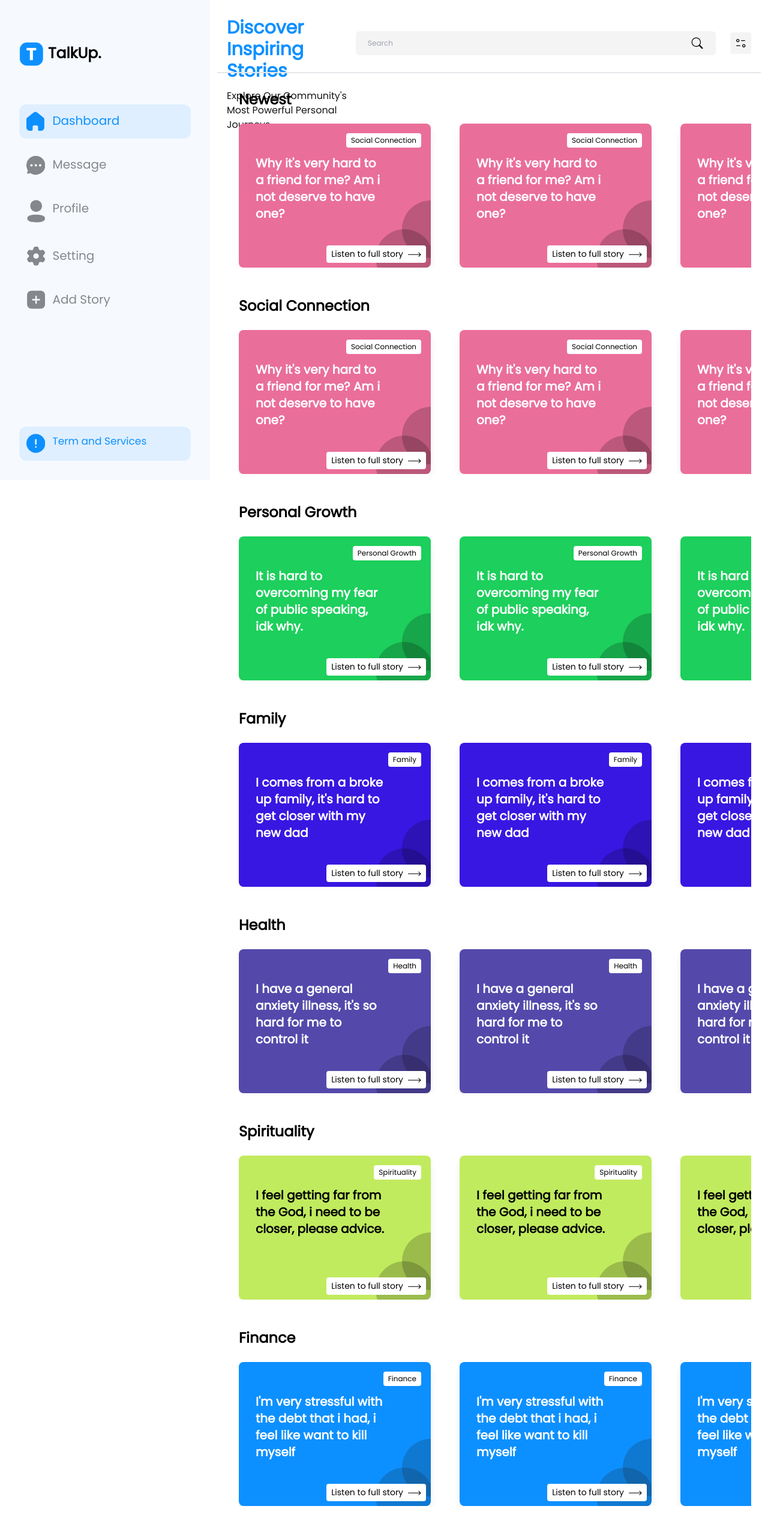
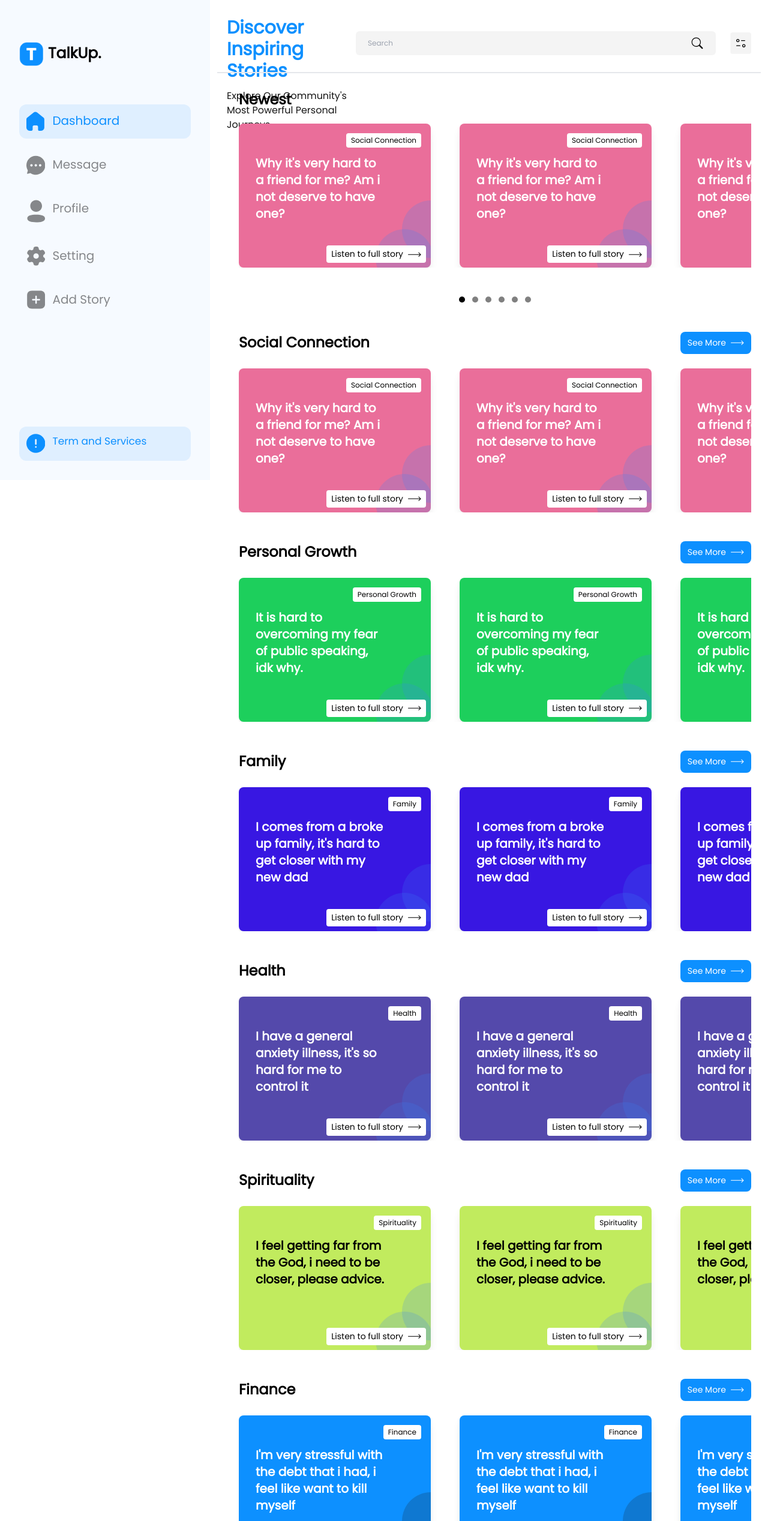
Before and after one commit to putubgs/talkup_chat, a Next.js app: page / in a window 1280 px wide. Shown: the top 2535 px of the page at 60% size. Built offline with nearby package versions, Linux system fonts and the light colour scheme.

Commit message:
Perfecting the dasboard

```diff
--- a/src/app/page.tsx
+++ b/src/app/page.tsx
@@ -1,4 +1,5 @@
-import React from "react";
+"use client";
+import React, { useState, useEffect, useRef } from "react";
 import Navigation from "@/components/navigation";
 import FilterIcon from "@/components/icons/FilterIcon";
 import SearchIcon from "@/components/icons/SearchIcon";
@@ -8,6 +9,33 @@ import StoryCard from "@/components/StoryCard";
 import { cardData } from "@/dummy/stories";
 
 const Home: React.FC = () => {
+  const [activeIndex, setActiveIndex] = useState(0);
+  const cardRef = useRef<HTMLDivElement | null>(null);
+
+  useEffect(() => {
+    const currentRef = cardRef.current;
+
+    const handleScroll = () => {
+      if (currentRef) {
+        const index = Math.round(currentRef.scrollLeft / 190);
+        setActiveIndex(index);
+      }
+    };
+
+    if (currentRef) {
+      currentRef.addEventListener("scroll", handleScroll);
+
+      // return a cleanup function to remove the event listener
+      return () => {
+        currentRef.removeEventListener("scroll", handleScroll);
+      };
+    }
+  }, []); // empty dependency array because useEffect runs only once after initial render
+
+  const handleClickIndicator = (index: number) => {
+    setActiveIndex(index);
+  };
+
   return (
     <Navigation>
       <section className="flex flex-col min-w-0">
@@ -44,21 +72,47 @@ const Home: React.FC = () => {
               <p className="text-2xl font-bold">Newest</p>
             </div>
 
-            <div className="flex space-x-12 hide-scrollbar scrollbar-hide overflow-y-hidden overflow-x-scroll min-w-0">
-              {cardData.map((card) => (
+            <div
+              ref={cardRef as React.RefObject<HTMLDivElement>}
+              className="flex space-x-12 hide-scrollbar scrollbar-hide overflow-x-scroll min-w-0"
+            >
+              {cardData.slice(0, 6).map((card, index) => (
+                <div
+                  className={
+                    index === activeIndex ? "active-card" : "inactive-card"
+                  }
+                  key={card.id}
+                >
                   <StoryCard
-                  key={card.id}
                     id={card.id}
                     story={card.story}
                     category={card.category}
                   />
+                </div>
+              ))}
+            </div>
+
+            <div className="flex justify-center space-x-3 pt-12">
+              {cardData.slice(0, 6).map((card, index) => (
+                <div key={card.id} onClick={() => handleClickIndicator(index)}>
+                  <CircleIcon
+                    size={10}
+                    color={index === activeIndex ? "black" : "gray"}
+                  />
+                </div>
               ))}
             </div>
           </div>
 
           <div className="flex flex-col relative min-w-0 pt-12">
-            <div className="flex items-center pb-6">
+            <div className="flex items-center pb-6 justify-between">
+              <div>
                 <p className="text-2xl font-bold">Social Connection</p>
+              </div>
+              <div className="flex items-center space-x-2 bg-[#0D90FF] p-2 pl-3 pr-3 rounded-lg">
+                <button className="text-white text-[14px]">See More</button>
+                <ArrowIcon width={22} height={8} color={"white"} />
+              </div>
             </div>
 
             <div className="flex space-x-12 hide-scrollbar scrollbar-hide overflow-y-hidden overflow-x-scroll min-w-0">
@@ -76,8 +130,14 @@ const Home: React.FC = () => {
           </div>
 
           <div className="flex flex-col relative min-w-0 pt-12">
-            <div className="flex items-center pb-6">
+            <div className="flex items-center pb-6 justify-between">
+              <div>
                 <p className="text-2xl font-bold">Personal Growth</p>
+              </div>
+              <div className="flex items-center space-x-2 bg-[#0D90FF] p-2 pl-3 pr-3 rounded-lg">
+                <button className="text-white text-[14px]">See More</button>
+                <ArrowIcon width={22} height={8} color={"white"} />
+              </div>
             </div>
 
             <div className="flex space-x-12 hide-scrollbar scrollbar-hide overflow-y-hidden overflow-x-scroll min-w-0">
@@ -95,8 +155,14 @@ const Home: React.FC = () => {
           </div>
 
           <div className="flex flex-col relative min-w-0 pt-12">
-            <div className="flex items-center pb-6">
+            <div className="flex items-center pb-6 justify-between">
+              <div>
                 <p className="text-2xl font-bold">Family</p>
+              </div>
+              <div className="flex items-center space-x-2 bg-[#0D90FF] p-2 pl-3 pr-3 rounded-lg">
+                <button className="text-white text-[14px]">See More</button>
+                <ArrowIcon width={22} height={8} color={"white"} />
+              </div>
             </div>
 
             <div className="flex space-x-12 hide-scrollbar scrollbar-hide overflow-y-hidden overflow-x-scroll min-w-0">
@@ -114,8 +180,14 @@ const Home: React.FC = () => {
           </div>
 
           <div className="flex flex-col relative min-w-0 pt-12">
-            <div className="flex items-center pb-6">
+            <div className="flex items-center pb-6 justify-between">
+              <div>
                 <p className="text-2xl font-bold">Health</p>
+              </div>
+              <div className="flex items-center space-x-2 bg-[#0D90FF] p-2 pl-3 pr-3 rounded-lg">
+                <button className="text-white text-[14px]">See More</button>
+                <ArrowIcon width={22} height={8} color={"white"} />
+              </div>
             </div>
 
             <div className="flex space-x-12 hide-scrollbar scrollbar-hide overflow-y-hidden overflow-x-scroll min-w-0">
@@ -133,8 +205,14 @@ const Home: React.FC = () => {
           </div>
 
           <div className="flex flex-col relative min-w-0 pt-12">
-            <div className="flex items-center pb-6">
+            <div className="flex items-center pb-6 justify-between">
+              <div>
                 <p className="text-2xl font-bold">Spirituality</p>
+              </div>
+              <div className="flex items-center space-x-2 bg-[#0D90FF] p-2 pl-3 pr-3 rounded-lg">
+                <button className="text-white text-[14px]">See More</button>
+                <ArrowIcon width={22} height={8} color={"white"} />
+              </div>
             </div>
 
             <div className="flex space-x-12 hide-scrollbar scrollbar-hide overflow-y-hidden overflow-x-scroll min-w-0">
@@ -152,8 +230,14 @@ const Home: React.FC = () => {
           </div>
 
           <div className="flex flex-col relative min-w-0 pt-12">
-            <div className="flex items-center pb-6">
+            <div className="flex items-center pb-6 justify-between">
+              <div>
                 <p className="text-2xl font-bold">Finance</p>
+              </div>
+              <div className="flex items-center space-x-2 bg-[#0D90FF] p-2 pl-3 pr-3 rounded-lg">
+                <button className="text-white text-[14px]">See More</button>
+                <ArrowIcon width={22} height={8} color={"white"} />
+              </div>
             </div>
 
             <div className="flex space-x-12 hide-scrollbar scrollbar-hide overflow-y-hidden overflow-x-scroll min-w-0">
--- /dev/null
+++ b/src/components/DynamicHome.tsx
@@ -0,0 +1,6 @@
+import dynamic from 'next/dynamic';
+import { ComponentType } from 'react';
+
+const DynamicHome: ComponentType = dynamic(() => import('./DynamicHome'), { ssr: false });
+
+export default DynamicHome;
--- a/src/components/StoryCard.tsx
+++ b/src/components/StoryCard.tsx
@@ -23,7 +23,7 @@ const StoryCard: FC<StoryCardProps> = ({ id, story, category }) => {
   const textColor = category === "Spirituality" ? "black" : "white";
 
   // Change circle icons color to #1C1C1C only for "Finance" category
-  const circleColor = category === "Finance" ? "rgba(28,28,28,0.2)" : "rgba(0,0,0,0.2)";
+  const circleColor = category === "Finance" ? "rgba(28,28,28,0.2)" : "rgba(59,130,246,0.2)";
 
   return (
     <div
```
Lines whose indentation alone changed are shown as unchanged.
